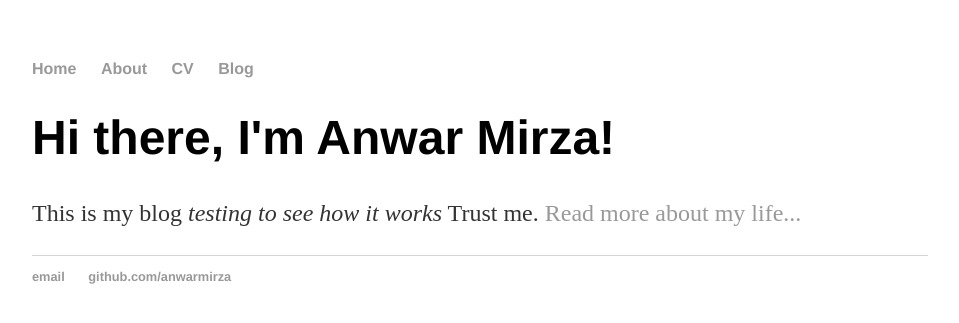
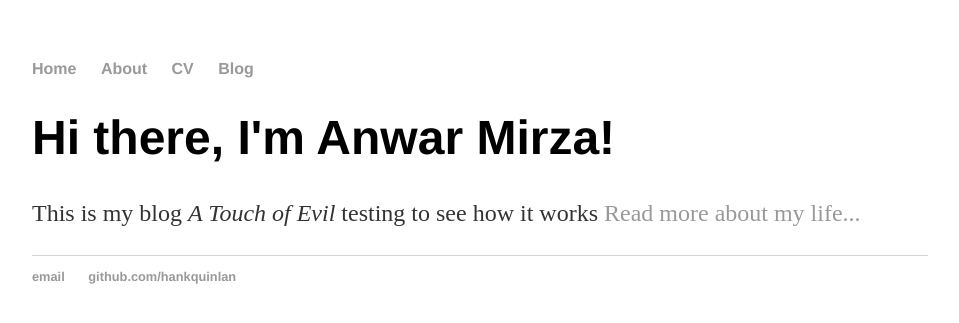
Before and after one commit to AnwarMirza/anwarmirza_old.github.io, a Jekyll site: the page built from index.html, in a window 1280 px wide. Shown: the top 323 px of the page, without its empty margins (160-1119 px from the left). Built offline with Jekyll 4.4.1, drawn with Linux system fonts in a browser that asks for light colours; part of the change alters nothing that is shown.

Commit message:
Update index.html
index file updated for Jekyll

```diff
--- a/index.html
+++ b/index.html
@@ -1,8 +1,19 @@
+---
+layout: default
+title: Anwar Mirza's Machine Learning Blog
+---
+<div class="blurb">
+	<h1>Hi there, I'm Anwar Mirza!</h1>
+	<p>This is my blog <em>A Touch of Evil</em> testing to see how it works</em> <a href="/about">Read more about my life...</a></p>
+</div><!-- /.blurb -->
+<!--
 <!DOCTYPE html>
 <html>
 	<head>
 		<title>Anwar Mirza</title>
-		<!-- link to the main stylesheet -->
+		<!-- link to the main stylesheet <!-- -->
+
+<!--
 		<link rel="stylesheet" type="text/css" href="/css/main.css">
 	</head>
 	<body>
@@ -19,7 +30,10 @@
         		<h1>Hi there, I'm Anwar Mirza!</h1>
 				<p>This is my blog <em>testing to see how it works</em> Trust me. <a href="/about">Read more about my life...</a></p>
     		</div><!-- /.blurb -->
+
+<!--
 		</div><!-- /.container -->
+<!--
 		<footer>
     		<ul>
         		<li><a href="mailto:anwar.m.mirza@gmail.com">email</a></li>
@@ -28,3 +42,4 @@
 		</footer>
 	</body>
 </html>
+-->
```
